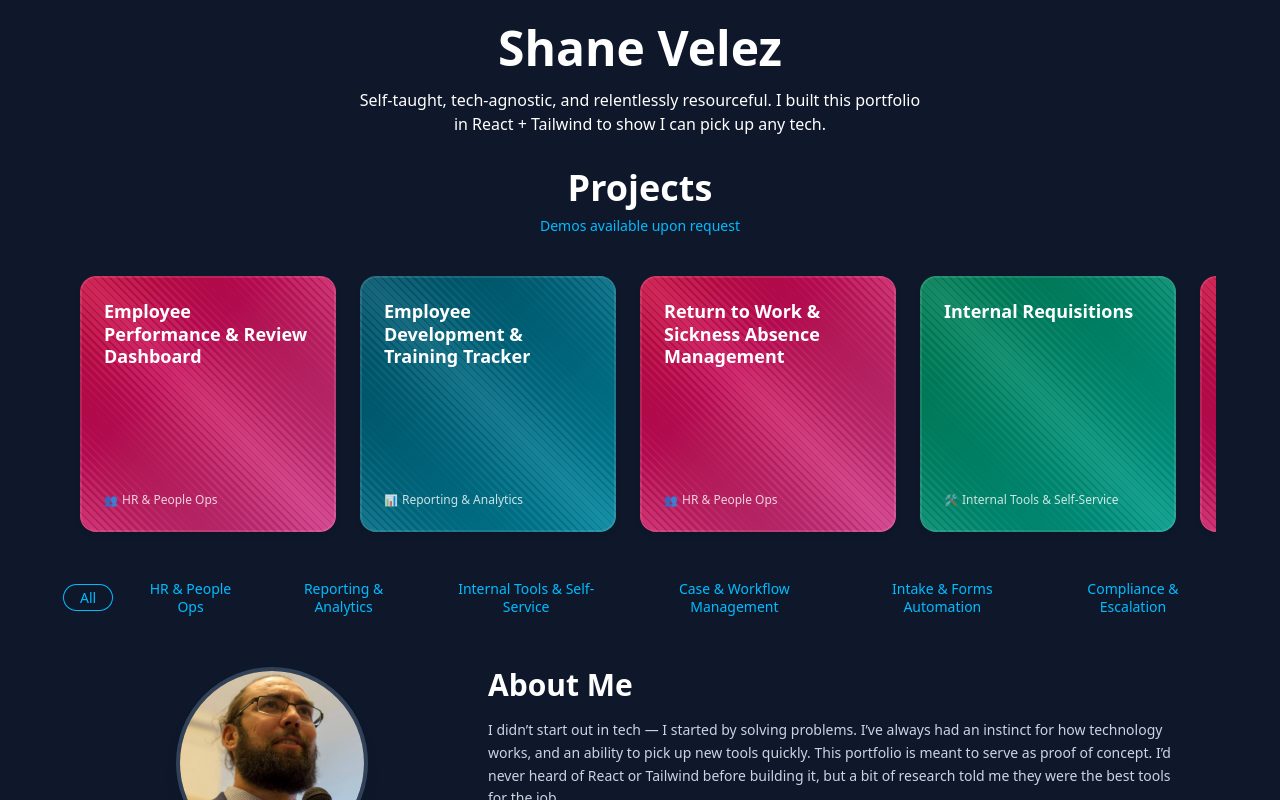
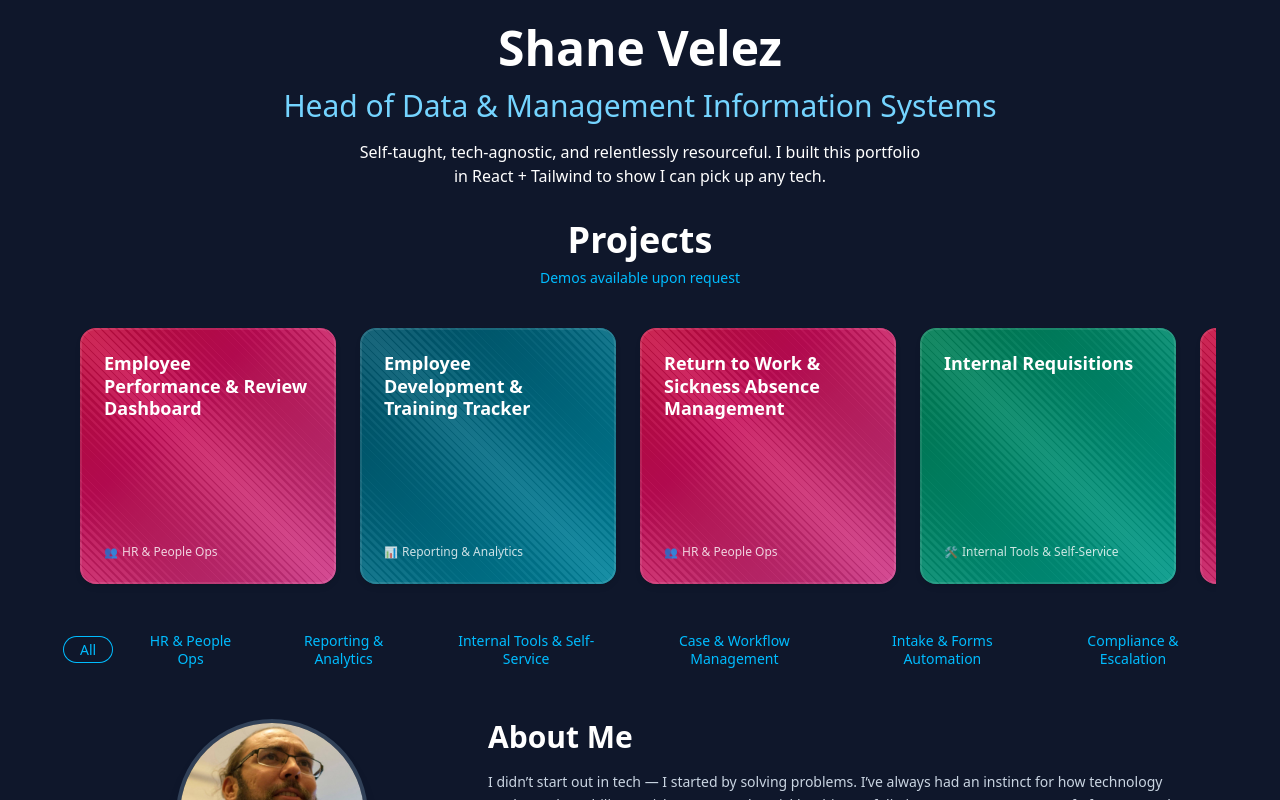
Before and after one commit to shanevelez/portfolio, a React (Vite) app: page / in a window 1280 px wide. Shown: the top 800 px of the page. Built offline with nearby package versions, Linux system fonts and the light colour scheme.

Commit message:
added job title to hero

```diff
--- a/src/App.jsx
+++ b/src/App.jsx
@@ -13,7 +13,9 @@ function App() {
 
       <header className="text-center pt-6 px-4">
         <h1 className="text-5xl font-bold mb-4">Shane Velez</h1>
-        <p className="mb-8 max-w-xl mx-auto">
+        <h2 className="text-3xl font-medium text-sky-300 mb-4">Head of Data & Management Information Systems</h2>
+
+		<p className="mb-8 max-w-xl mx-auto">
           Self-taught, tech-agnostic, and relentlessly resourceful. I built this portfolio in React + Tailwind to show I can pick up any tech.
         </p>
       </header>
```
Also changed, not shown: 1 other file (tests, documents, lock files or other folders).
